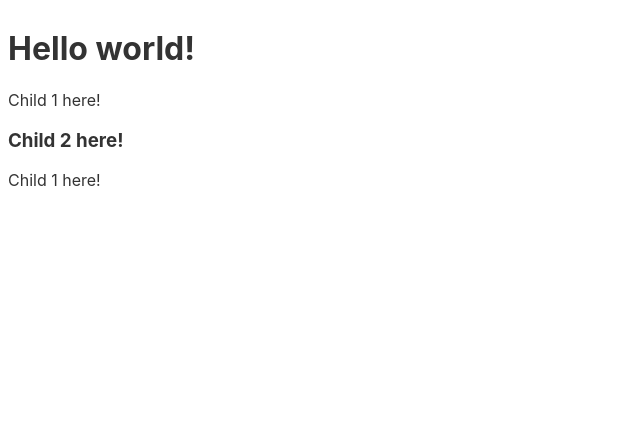
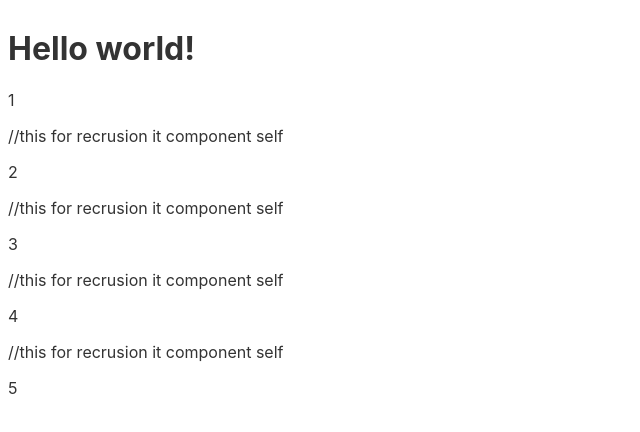
Before and after one commit to Rasyidannas/introduction-to-svelte-and-sveltekit, a Svelte app in the folder catfacts/: page / in a window 1280 px wide. Shown: the top 432 px of the page, without its empty margins (0-640 px from the left). Built offline with nearby package versions, Linux system fonts and the light colour scheme.

Commit message:
6/5. SvelteSelf.mp4

```diff
--- a/catfacts/src/App.svelte
+++ b/catfacts/src/App.svelte
@@ -1,11 +1,7 @@
 <script>
-	import Child1 from "./Child1.svelte";
-	import Child2 from "./Child2.svelte";
+	import Count from "./Count.svelte";
 	let name = 'world';
 </script>
 
 <h1 class="text-light bg-dark">Hello {name}!</h1>
-<Child1 />
-<Child2 />
-
-<svelte:component this={Child1} />
+<Count />
--- a/catfacts/src/Child1.svelte
+++ /dev/null
@@ -1,3 +0,0 @@
-<p>
-    Child 1 here!
-</p>
--- a/catfacts/src/Child2.svelte
+++ /dev/null
@@ -1,3 +0,0 @@
-<h3>
-    Child 2 here!
-</h3>
--- /dev/null
+++ b/catfacts/src/Count.svelte
@@ -0,0 +1,10 @@
+<script>
+    export let count = 1
+</script>
+
+<p>{count}</p>
+
+{#if count < 5 }
+    //this for recrusion it component self
+    <svelte:self count={count+1} />
+{/if}
```
